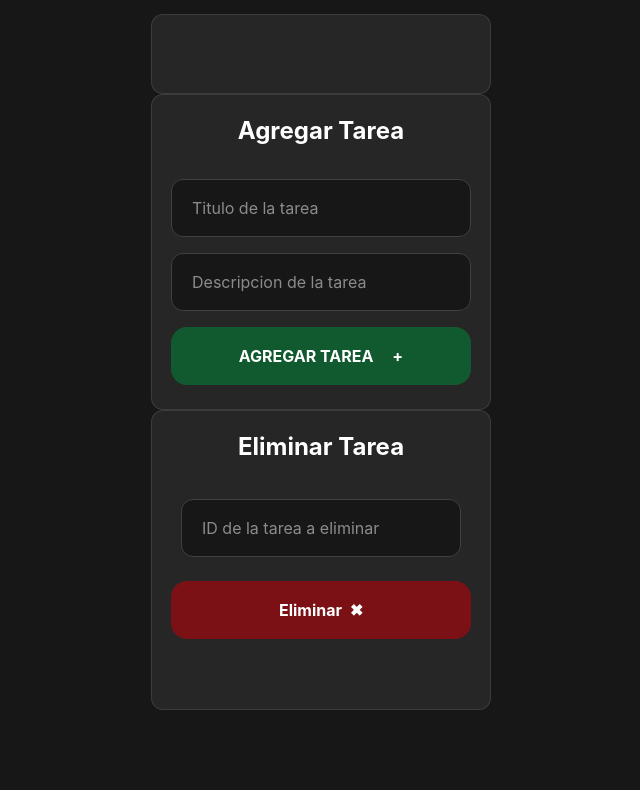
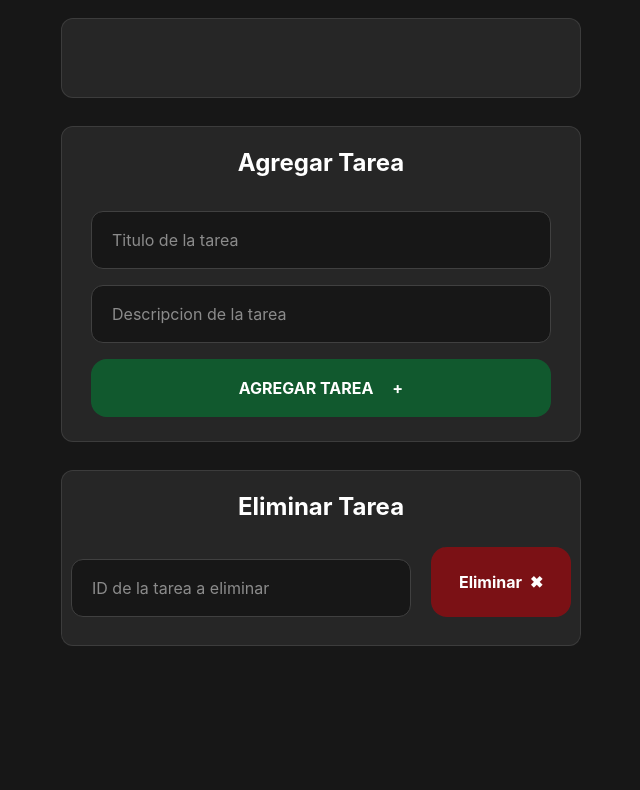
Before and after one commit to Makunoichi88/Frontend-with-Tailwind, a website built with Vite: page tailwind2/my-project/index.html in a window 1280 px wide. Shown: the part 122-912 px from the top of the page, without its empty margins (319-959 px from the left). After the commit the page ends 848 px from the top, so only its background shows below. Built offline with nearby package versions, Linux system fonts and the light colour scheme.

Commit message:
añadiendo responsive a la pagina

```diff
--- a/tailwind2/my-project/index.html
+++ b/tailwind2/my-project/index.html
@@ -8,17 +8,19 @@
 
 </head>
 <body class="bg-neutral-900 text-white text-center mt-16 pb-20">
-    <h1 class="text-3xl font-bold">Lista de tareas</h1>
-    <div class="w-85 h-20 border-1 border-neutral-700/85 rounded-xl bg-neutral-800 flex items-center justify-center mx-auto mt-9"></div>
-    <div class="w-85 h-79 border-1 border-neutral-700/85 rounded-xl bg-neutral-800 flex items-center mx-auto flex-col">
-      <h1 class=" text-2xl mt-5 font-bold">Agregar Tarea</h1>
-      <input type="text" class="bg-neutral-900 text-white mt-8 px-5 w-75 py-4 border-1 border-neutral-700 rounded-xl" placeholder="Titulo de la tarea">
-      <input type="text" class="bg-neutral-900 text-white mt-4 px-5 w-75 py-4 border-1 border-neutral-700 rounded-xl" placeholder="Descripcion de la tarea">
-      <button class="px-4 py-4 bg-green-700/55 border-1 border-transparent rounded-2xl mt-4 w-75 font-bold">AGREGAR TAREA&nbsp;&nbsp;&nbsp;&nbsp;&nbsp;+</button>
+    <h1 class="text-3xl md:text-4xl font-bold">Lista de tareas</h1>
+    <div class="w-85 md:w-130 h-20 border-1 border-neutral-700/85 rounded-xl bg-neutral-800 flex items-center justify-center mx-auto mt-9"></div>
+    <div class="w-85 md:w-130 md:mt-7 h-79 border-1 border-neutral-700/85 rounded-xl bg-neutral-800 flex items-center mx-auto flex-col">
+      <h1 class=" text-2xl md:text-2xl mt-5 font-bold">Agregar Tarea</h1>
+      <input type="text" class="bg-neutral-900 text-white mt-8 px-5 w-75 md:w-115 py-4 border-1 border-neutral-700 rounded-xl" placeholder="Titulo de la tarea">
+      <input type="text" class="bg-neutral-900 text-white mt-4 px-5 w-75 md:w-115 py-4 border-1 border-neutral-700 rounded-xl" placeholder="Descripcion de la tarea">
+      <button class="px-4 py-4 bg-green-700/55 border-1 border-transparent rounded-2xl mt-4 w-75 md:w-115 font-bold cursor-pointer hover:bg-green-500/45 transition-colors duration-300">AGREGAR TAREA&nbsp;&nbsp;&nbsp;&nbsp;&nbsp;+</button>
     </div>
-    <div class="w-85 h-75 border-1 border-neutral-700/85 rounded-xl bg-neutral-800 flex items-center mx-auto flex-col">
-    <h1 class="text-2xl mt-5 font-bold">Eliminar Tarea</h1>
-    <input type="text" class="bg-neutral-900 text-white mt-9 px-5 w-70 py-4 border-1 border-neutral-700 rounded-xl" placeholder="ID de la tarea a eliminar">
-    <button class="px-4 py-4 bg-red-700/55 border-1 border-transparent rounded-2xl mt-6 w-75 font-bold">Eliminar&nbsp;&nbsp;✖</button>
+    <div class="w-85 md:w-130 md:mt-7 h-75 md:h-44 border-1 border-neutral-700/85 rounded-xl bg-neutral-800 flex items-center mx-auto flex-col">
+      <h1 class="text-2xl mt-5 font-bold">Eliminar Tarea</h1>
+      <div class="md:flex md:gap-5">
+      <input type="text" class="bg-neutral-900 text-white mt-9 px-5 w-70 md:w-85 py-4 border-1 border-neutral-700 rounded-xl" placeholder="ID de la tarea a eliminar">
+      <button class="px-4 py-4 md:px-0 md:py-0 bg-red-700/55 border-1 border-transparent rounded-2xl mt-6 w-75 md:w-35 font-bold cursor-pointer hover:bg-red-500/50 transition-colors duration-300">Eliminar&nbsp;&nbsp;✖</button>
+    </div>
     </div>
 </html>
```
